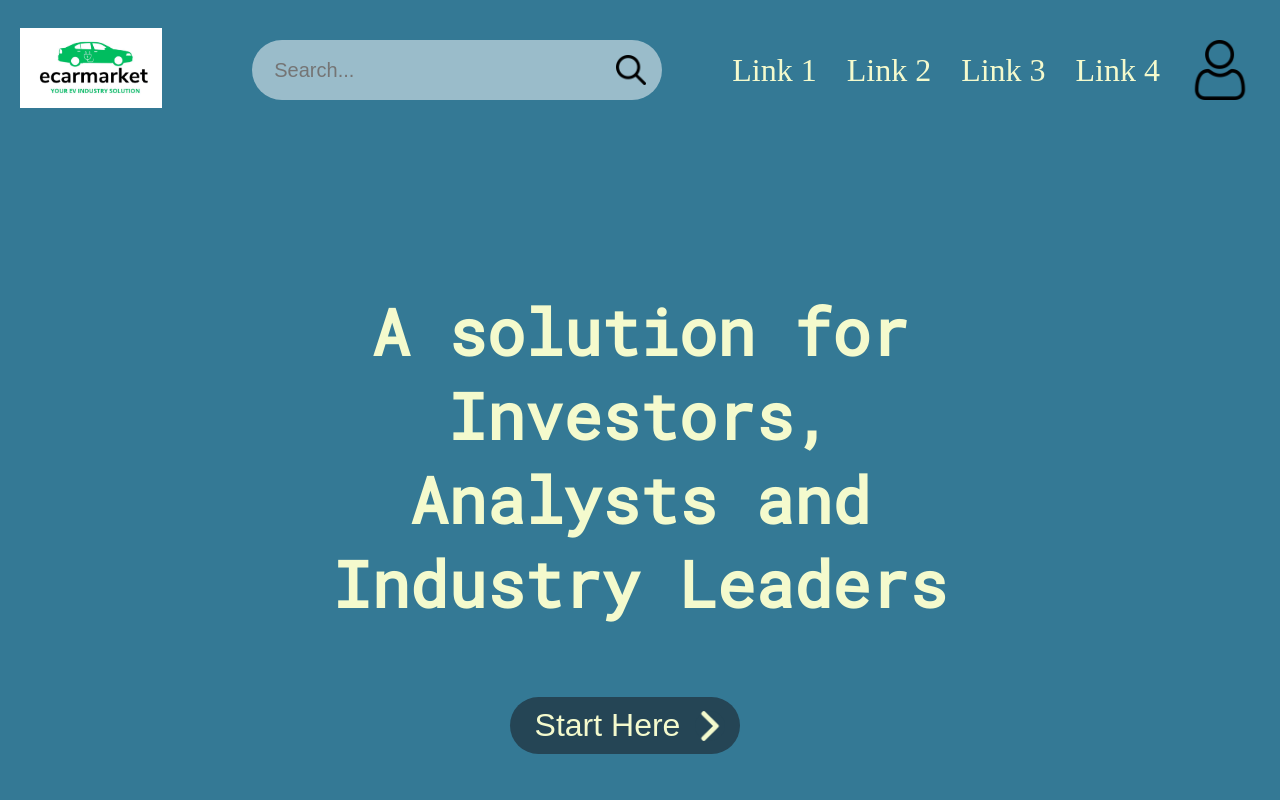
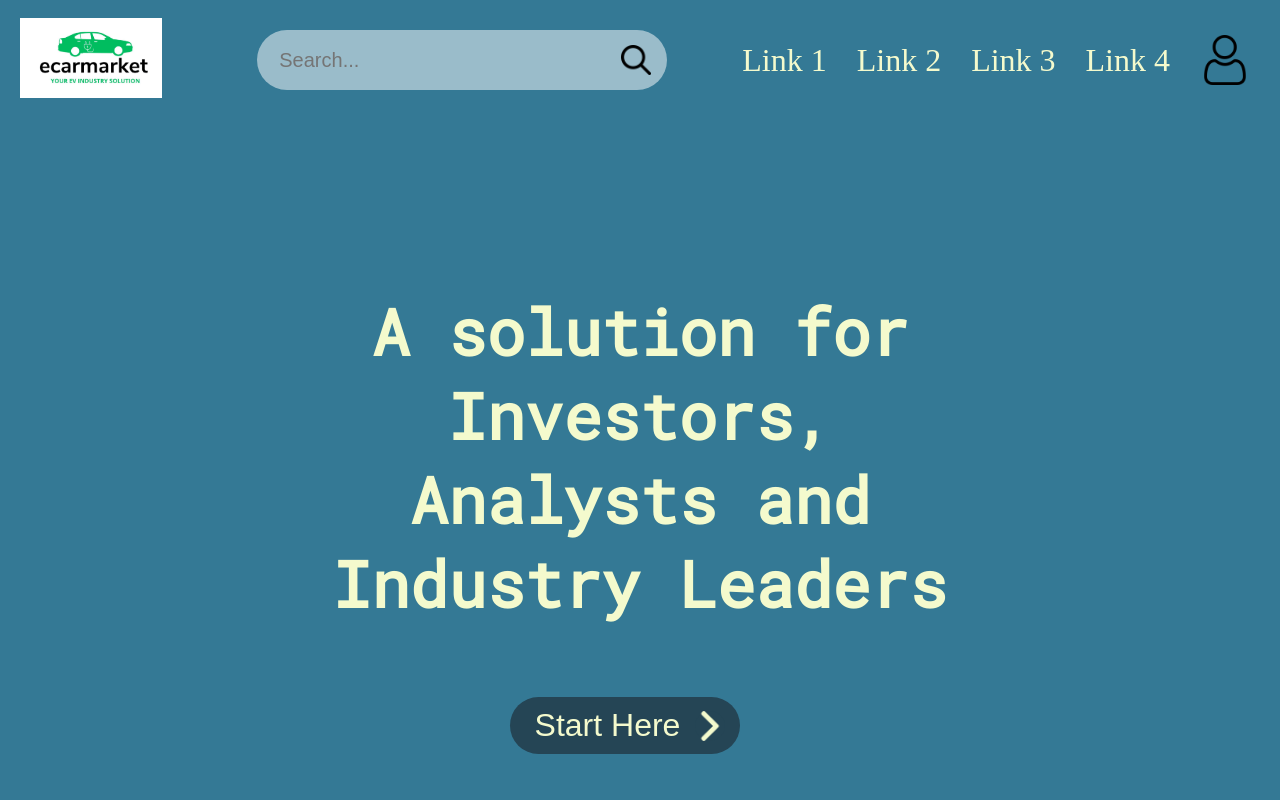
Before and after one commit to ruky00/eCARMARKET, a Vue app in the folder eCARMARKET/frontend/ecarmarket/: page / in a window 1280 px wide. Shown: the top 800 px of the page. Built offline with nearby package versions, Linux system fonts and the light colour scheme; a web font is replaced by a local one.

Commit message:
Header size reduced

```diff
--- a/eCARMARKET/frontend/ecarmarket/src/assets/css/mainPageCSS/headerComponent.css
+++ b/eCARMARKET/frontend/ecarmarket/src/assets/css/mainPageCSS/headerComponent.css
@@ -2,7 +2,7 @@ header{
     height: 100px;
     display: flex;
     background-color: transparent;
-    padding: 20px;
+    padding: 10px 20px 10px 20px;
     justify-content: space-between;
     align-items: center;
     position: fixed;
@@ -51,13 +51,13 @@ a:hover {
 .user {
     margin-left: 20px;
     padding: 10px;
-    height: 60px;
+    height: 50px;
     border-radius: 50%;
     transition: 1s;
 }
 
 .user img {
-    height: 60px;
+    height: 50px;
 }
 
 @media screen and (max-width: 1200px){
```
